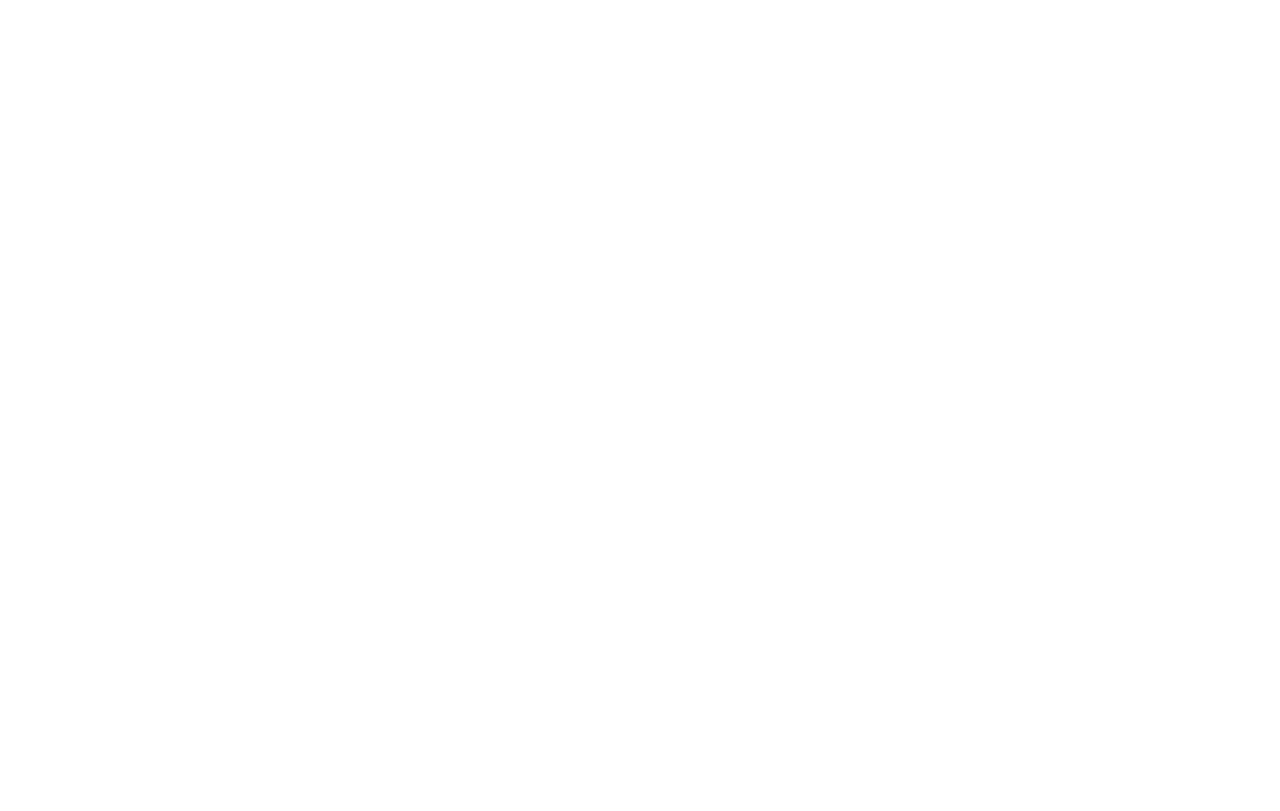
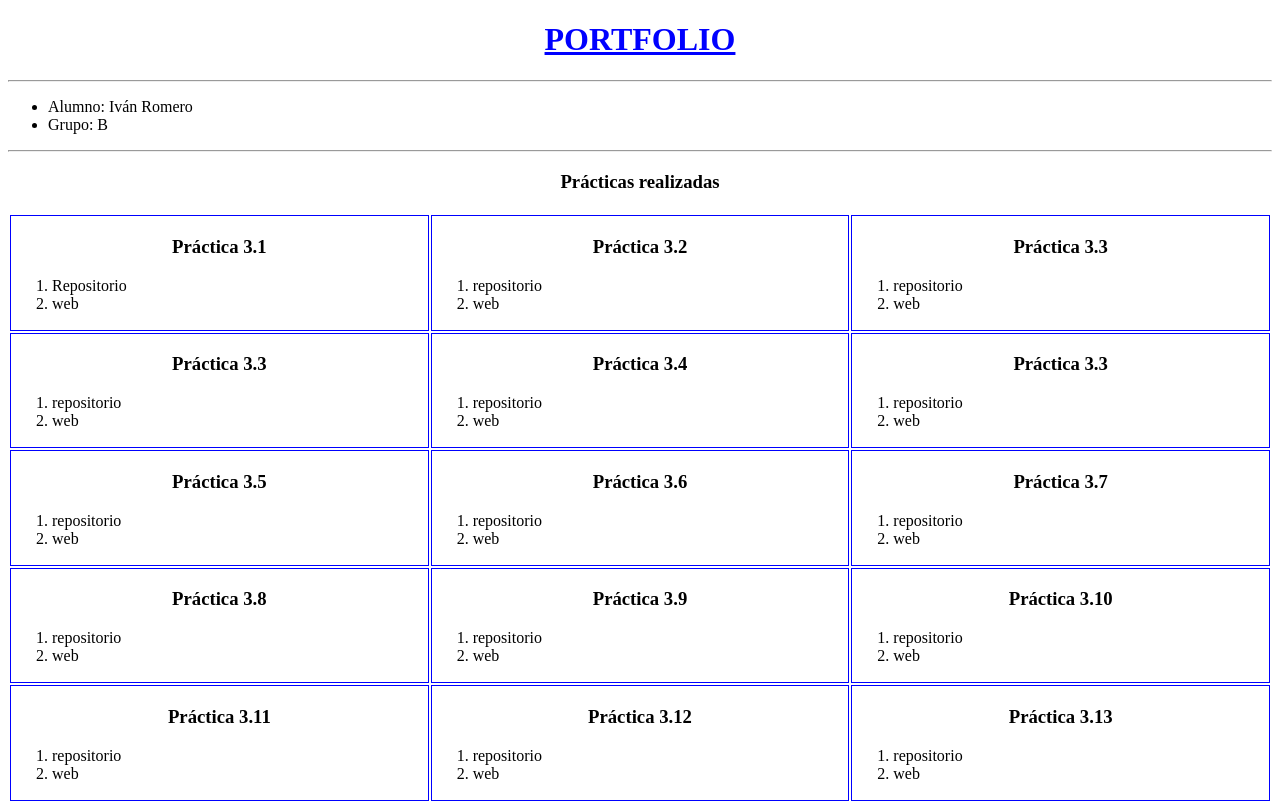
Before and after one commit to ivanromero0/3.17, a plain HTML site: page index.html in a window 1280 px wide. Drawn offline with Linux system fonts and the light colour scheme.

Commit message:
Casi acabado

```diff
--- a/index.html
+++ b/index.html
@@ -6,7 +6,120 @@
     <title>Document</title>
     <link rel="stylesheet" href="style.css">
 </head>
+<header><h1><u>PORTFOLIO</u></h1></header>
+
 <body>
+<hr>
+    <ul>
+        <li>Alumno: Iván Romero</li>
+        <li>Grupo: B</li>
+    </ul>
+    <hr>
 
+    <h3 class="centro">Prácticas realizadas</h3>
+
+    <section>
+        <table>
+            <tr></tr>
+            <td><h3 class="tabla">Práctica 3.1</h3>  <ol>
+                 <li><a href="https://github.com/ivanromero0/pract3.1">Repositorio</a></li>
+                 <li><a href="">web</a></li>
+            </ol>   </td>
+
+
+            <td><h3 class="tabla">Práctica 3.2</h3>
+            <ol>
+                <li><a href="">repositorio</a></li>
+                <li><a href=""> web</a></li>
+            </ol></td>
+
+
+            <td><h3 class="tabla">Práctica 3.3</h3>
+                <ol>
+                    <li><a href="https://github.com/ivanromero0/pract3.3">repositorio</a></li>
+                    <li><a href=""> web</a></li>
+                </ol></td>
+            </td>
+        </tr>
+<tr>
+    <td><h3 class="tabla">Práctica 3.3</h3>
+        <ol>
+            <li><a href="">repositorio</a></li>
+            <li><a href=""> web</a></li>
+        </ol></td>
+
+        <td><h3 class="tabla">Práctica 3.4</h3>
+            <ol>
+                <li><a href="">repositorio</a></li>
+                <li><a href=""> web</a></li>
+            </ol></td>
+
+            <td><h3 class="tabla">Práctica 3.3</h3>
+                <ol>
+                    <li><a href="">repositorio</a></li>
+                    <li><a href=""> web</a></li>
+                </ol></td>
+</tr>
+<tr>
+    <td><h3 class="tabla">Práctica 3.5</h3>
+        <ol>
+            <li><a href="https://github.com/ivanromero0/3.5">repositorio</a></li>
+            <li><a href=""> web</a></li>
+        </ol></td>
+
+        <td><h3 class="tabla">Práctica 3.6</h3>
+            <ol>
+                <li><a href="">repositorio</a></li>
+                <li><a href=""> web</a></li>
+            </ol></td>
+
+            <td><h3 class="tabla">Práctica 3.7</h3>
+                <ol>
+                    <li><a href="">repositorio</a></li>
+                    <li><a href=""> web</a></li>
+                </ol></td>
+</tr>
+<tr>
+    <td><h3 class="tabla">Práctica 3.8</h3>
+        <ol>
+            <li><a href="https://github.com/ivanromero0/3.8">repositorio</a></li>
+            <li><a href=""> web</a></li>
+        </ol></td>
+
+        <td><h3 class="tabla">Práctica 3.9</h3>
+            <ol>
+                <li><a href="">repositorio</a></li>
+                <li><a href=""> web</a></li>
+            </ol></td>
+
+            <td><h3 class="tabla">Práctica 3.10</h3>
+                <ol>
+                    <li><a href="https://github.com/ivanromero0/3.10">repositorio</a></li>
+                    <li><a href=""> web</a></li>
+                </ol></td>
+</tr>
+
+<tr>
+    <td><h3 class="tabla">Práctica 3.11</h3>
+        <ol>
+            <li><a href="https://github.com/ivanromero0/3.11">repositorio</a></li>
+            <li><a href=""> web</a></li>
+        </ol></td>
+
+        <td><h3 class="tabla">Práctica 3.12</h3>
+            <ol>
+                <li><a href="https://github.com/ivanromero0/3.12">repositorio</a></li>
+                <li><a href=""> web</a></li>
+            </ol></td>
+
+            <td><h3 class="tabla">Práctica 3.13</h3>
+                <ol>
+                    <li><a href="https://github.com/ivanromero0/3.13">repositorio</a></li>
+                    <li><a href=""> web</a></li>
+                </ol></td>
+</tr>
+
+        </table>
+    </section>
 </body>
 </html>
--- a/style.css
+++ b/style.css
@@ -0,0 +1,27 @@
+header{
+    color: blue;
+    text-align: center;
+}
+h3.centro{
+    text-align: center;
+}
+
+table{
+    width: 100%;
+}
+
+h3.tabla {
+    text-align: center;
+
+}
+
+td {
+    position: relative;
+    width: 33%;
+    border: blue 1px solid;
+}
+
+a{
+    color: black;
+    text-decoration: none;
+}
```
